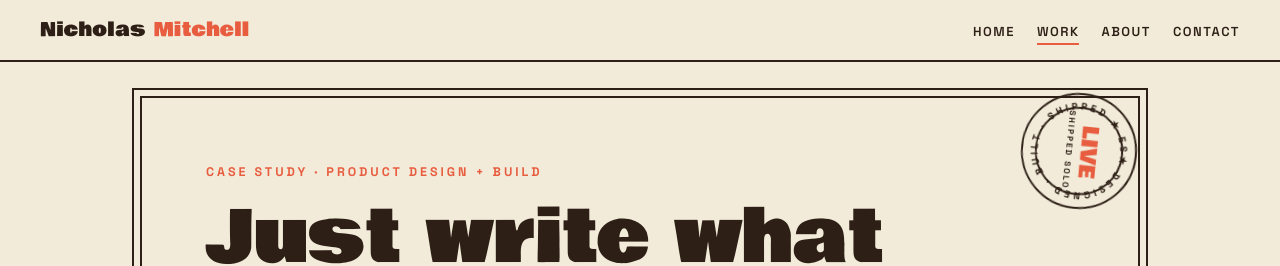
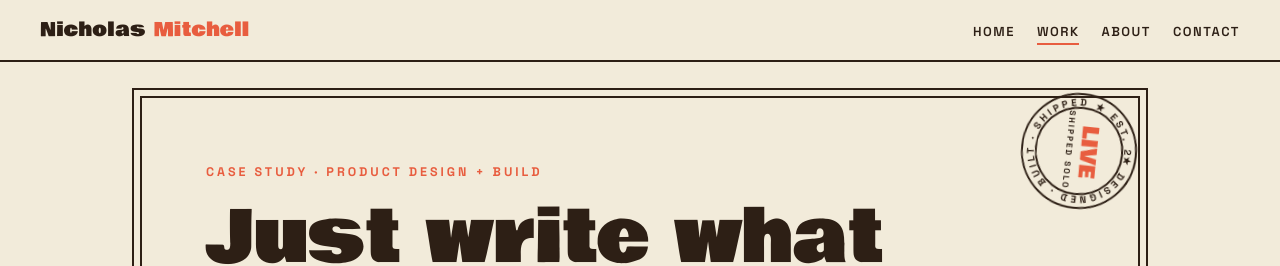
Before and after one commit to FisterMantastic97/LivePortfolio, a Next.js app: page /work/craft-and-cup in a window 1280 px wide. Shown: the top 266 px of the page. Built offline with nearby package versions, Linux system fonts and the light colour scheme.

Commit message:
Fix seal text clipping the inner ring

```diff
--- a/components/Brand.tsx
+++ b/components/Brand.tsx
@@ -5,7 +5,7 @@ export function Seal({ number, sublabel, ring }: { number: string; sublabel: str
         <circle cx="60" cy="60" r="58" />
         <circle cx="60" cy="60" r="44" />
       </g>
-      <path id="seal-ring" d="M60,18 a42,42 0 1,1 -0.1,0" fill="none" />
+      <path id="seal-ring" d="M60,14 a46,46 0 1,1 -0.1,0" fill="none" />
       <text fontFamily="Space Grotesk" fontWeight="700" fontSize="10" letterSpacing="3" fill="#2D1F15">
         <textPath href="#seal-ring" startOffset="0">{ring}</textPath>
       </text>
```
